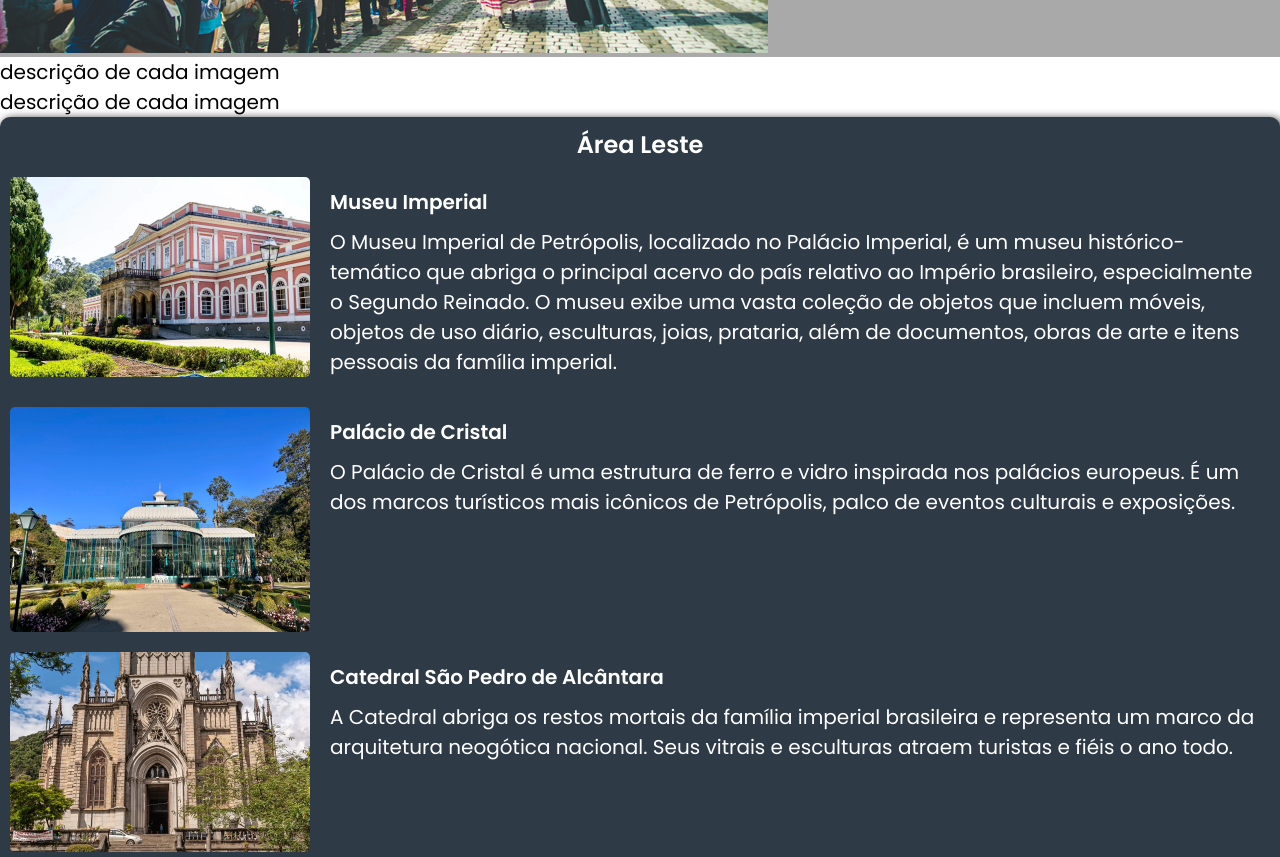
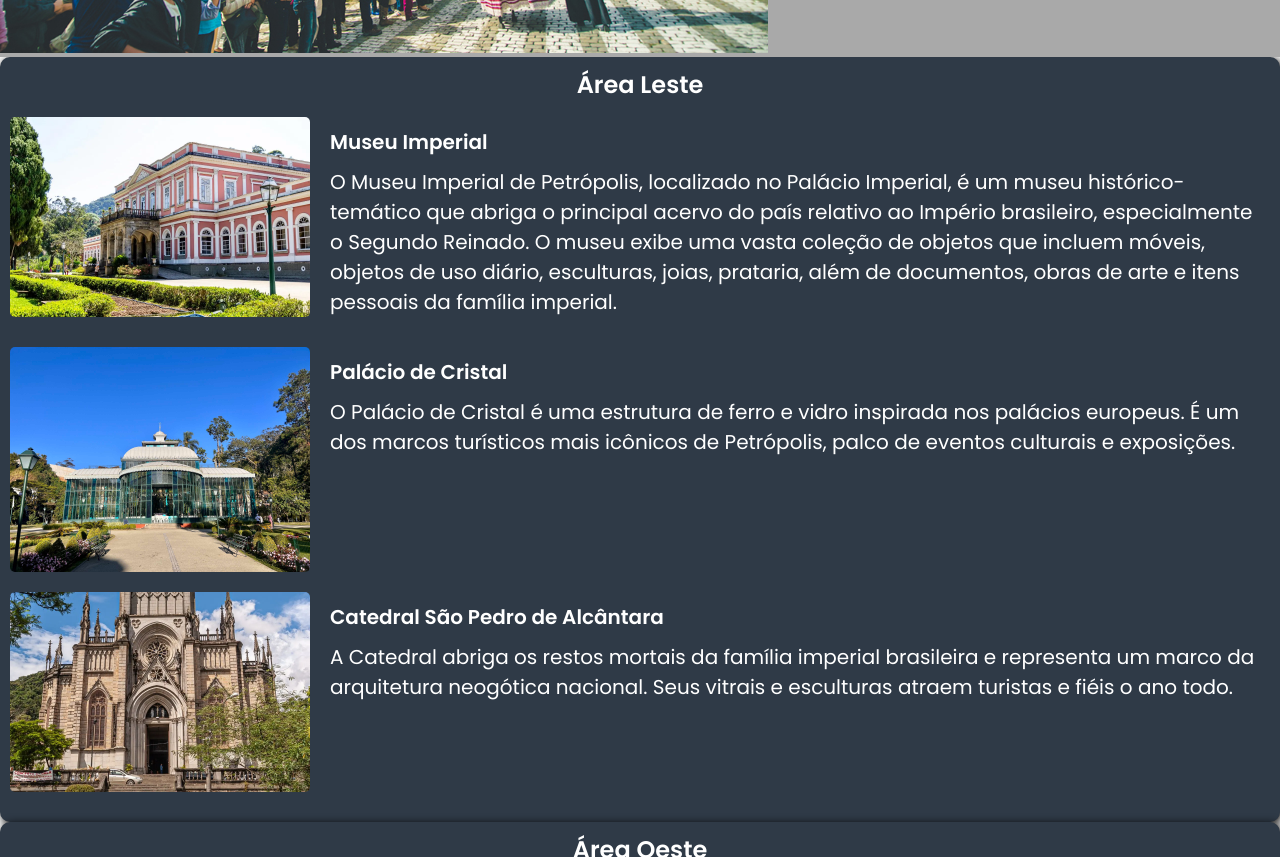
Before and after one commit to colosso97/trabalho1Front, a plain HTML site: page index.html in a window 1280 px wide. Shown: the part 2531-3388 px from the top of the page. Drawn offline with Linux system fonts and the light colour scheme.

Commit message:
apagando linha

```diff
--- a/index.html
+++ b/index.html
@@ -99,26 +99,6 @@
       </section>
     </div>
 
-    <div class="container" id="eventos">
-        <div class="imagem">
-
-        </div>
-
-        <div class="descricao">
-            <p>descrição de cada imagem</p>
-        </div>
-    </div>
-
-    <div class="container" id="gastronomia">
-        <div class="imagem">
-
-        </div>
-
-        <div class="descricao">
-            <p>descrição de cada imagem</p>
-        </div>
-    </div>
-
     <div class="container">
         <section id="leste" class="estilo_regiao">
             <h2>Área Leste</h2>
```
